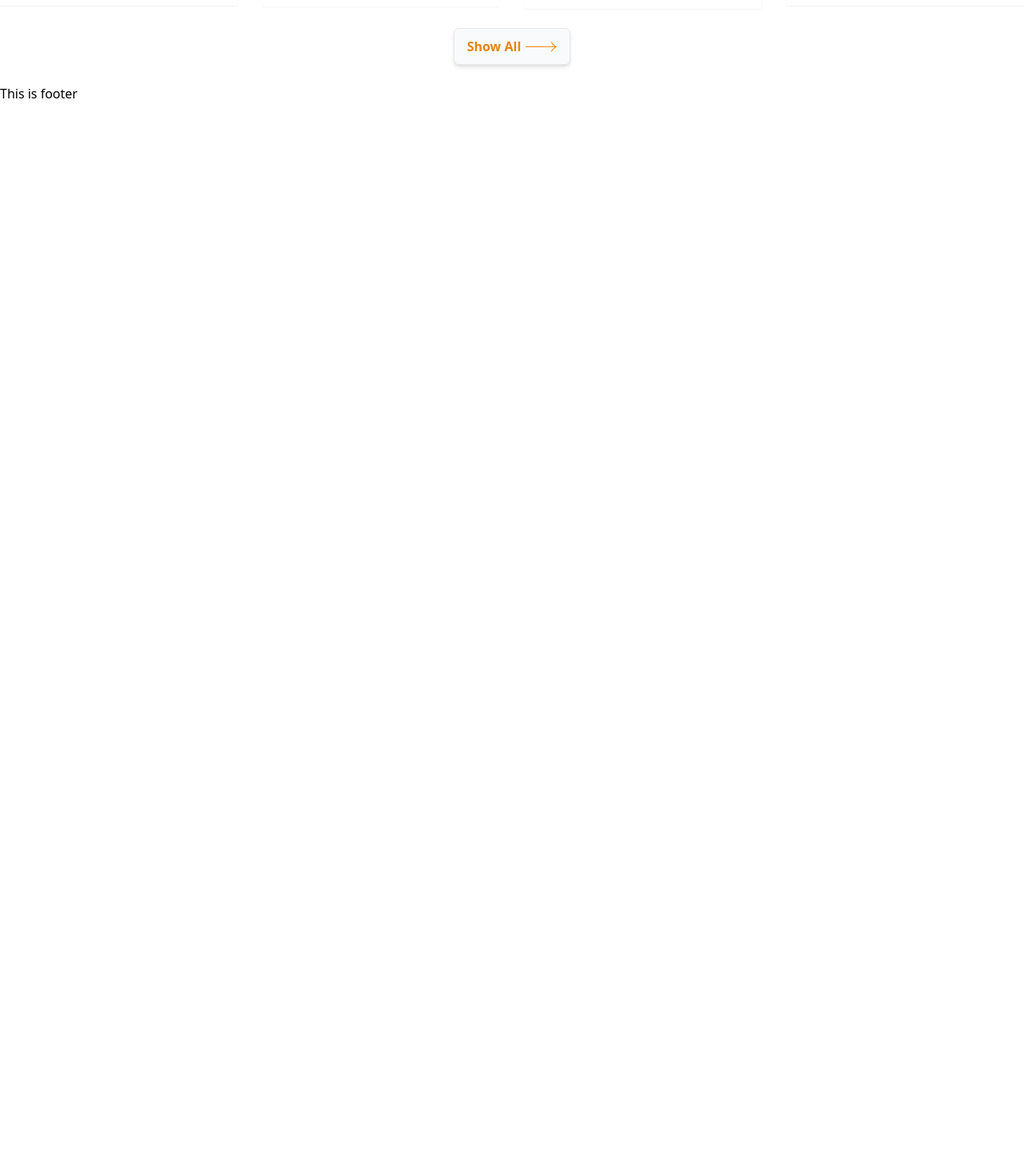
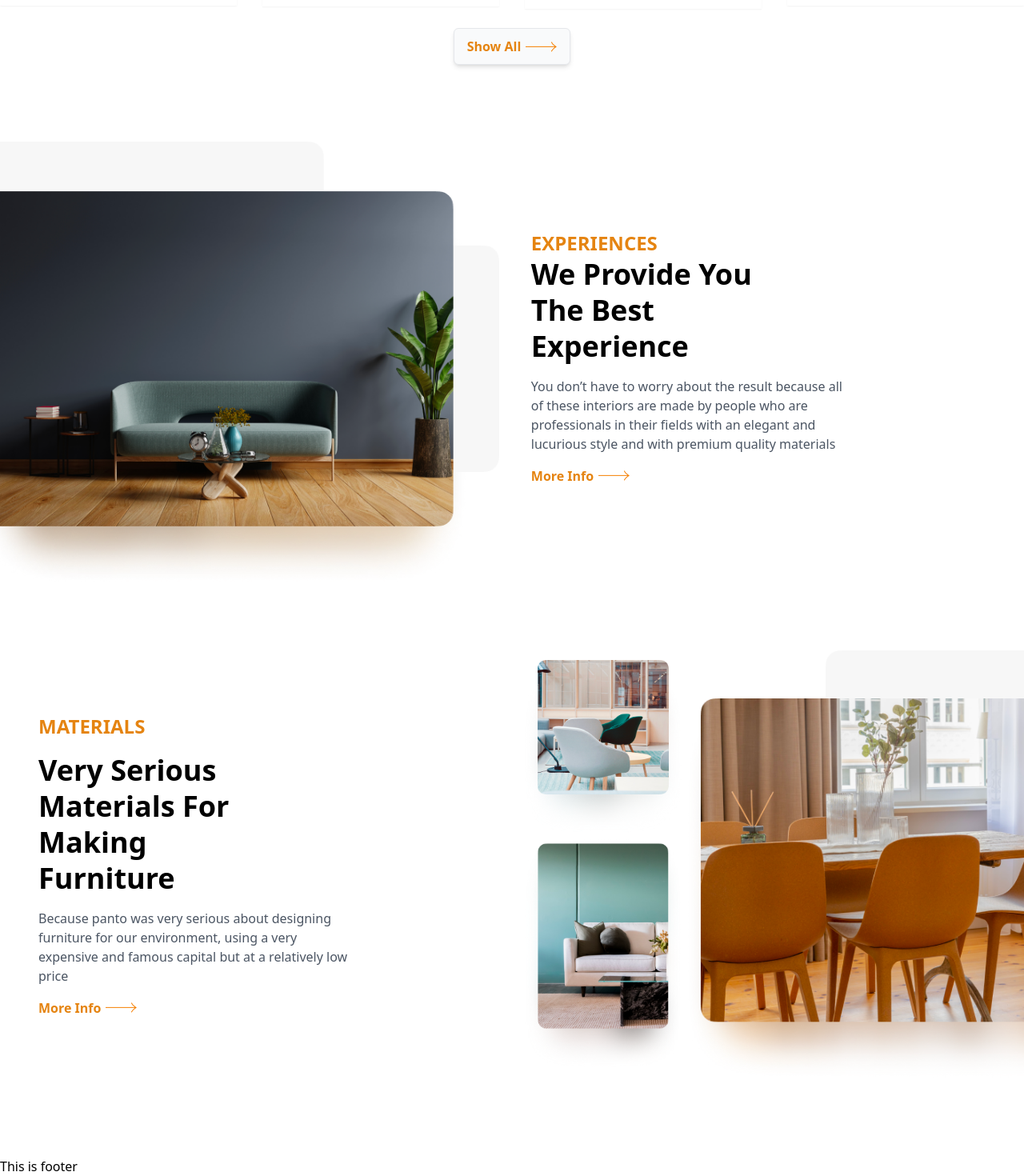
Before and after one commit to hrid1/panto-furniture, a React (Vite) app: page /shop in a window 1280 px wide. Shown: the part 1093-2563 px from the top of the page at 80% size. Before the commit the page ends 1222 px from the top, so only its background shows below. Built offline with nearby package versions, Linux system fonts and the light colour scheme.

Commit message:
Update experience and Materials section

```diff
--- a/src/components/Experiences.jsx
+++ b/src/components/Experiences.jsx
@@ -1,11 +1,30 @@
-import React from 'react';
+import Button from "../components/Button.jsx";
+import experience from "../assets/sections/expricences.png";
 
 const Experiences = () => {
-    return (
-        <div>
+  return (
+    <section className="md:my-24 flex flex-col md:flex-row items-center md:justify-between md:gap-8 container mx-auto">
+      <div className="md:w-1/2 h-[540px]">
+        <img src={experience} alt="experience" />
+      </div>
 
-        </div>
-    );
+      <div className="w-full md:w-1/2  flex-col md:flex-row items-center px-2">
+        <h4 className="text-2xl uppercase font-semibold text-primary">
+          Experiences
+        </h4>
+        <h1 className="text-4xl font-bold capitalize leading-tight mb-4 md:w-1/2">
+          we provide you the best experience
+        </h1>
+        <p className="text-gray-600 mb-4 md:w-2/3">
+          You don’t have to worry about the result because all of these
+          interiors are made by people who are professionals in their fields
+          with an elegant and lucurious style and with premium quality materials
+        </p>
+
+        <Button text={"More Info"}></Button>
+      </div>
+    </section>
+  );
 };
 
 export default Experiences;
--- /dev/null
+++ b/src/components/Materials.jsx
@@ -0,0 +1,39 @@
+import Button from "./Button";
+import material1 from "../assets/material1.png";
+import material2 from "../assets/material2.png";
+import material3 from "../assets/material3.png";
+
+const Materials = () => {
+  return (
+    <section className="flex flex-col md:flex-row items-center justify-between container mx-auto my-24 ">
+      <div className="w-full md:w-1/2 pl-12">
+        <h4 className="text-2xl uppercase text-primary font-semibold">
+          Materials
+        </h4>
+        <h2 className="text-4xl font-bold md:w-1/2 capitalize my-4 leading-tight">
+          Very serious materials for making furniture
+        </h2>
+        <p className="text-gray-600 w-2/3 mb-4">
+          Because panto was very serious about designing furniture for our
+          environment, using a very expensive and famous capital but at a
+          relatively low price
+        </p>
+
+        <Button text={"More Info"}></Button>
+      </div>
+
+      <div className="md:w-1/2 flex items-center justify-center ml-6">
+        <div className="flex flex-col items-center justify-center w-[223px]">
+          <img src={material1} alt="" />
+          <img src={material2} alt="" />
+        </div>
+
+        <div>
+          <img src={material3} alt="" />
+        </div>
+      </div>
+    </section>
+  );
+};
+
+export default Materials;
--- a/src/pages/Shop/Shop.jsx
+++ b/src/pages/Shop/Shop.jsx
@@ -1,6 +1,8 @@
 import { useLoaderData } from "react-router-dom";
 import Products from "../../components/Products";
 import { useState } from "react";
+import Experiences from "../../components/Experiences";
+import Materials from "../../components/Materials";
 
 const Shop = () => {
 
@@ -17,7 +19,10 @@ const Shop = () => {
       {/* Proudcts */}
       <Products headline={"Whats Your Choice"}></Products>
 
-      {/*  */}
+      {/* experience section */}
+
+      <Experiences></Experiences>
+      <Materials></Materials>
     </div>
   );
 };
```
Also changed, not shown: src/assets/sections/expricences.png (renamed from src/assets/expricences.png).
